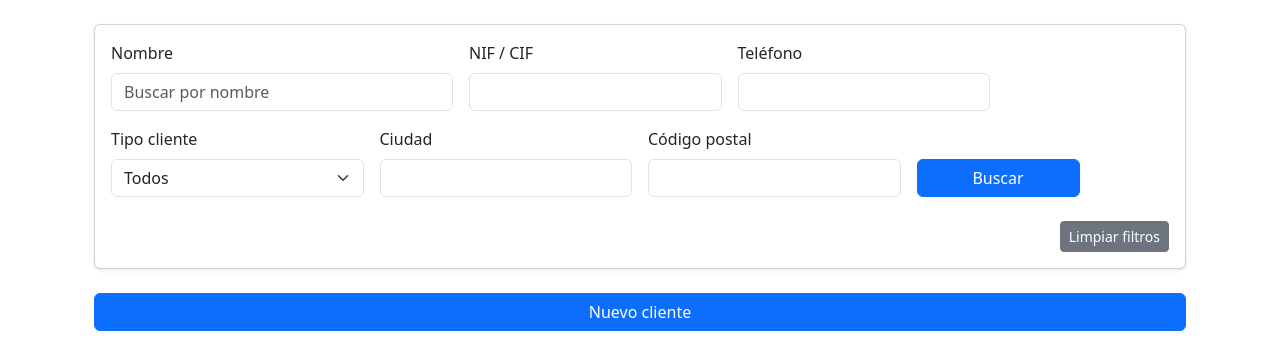
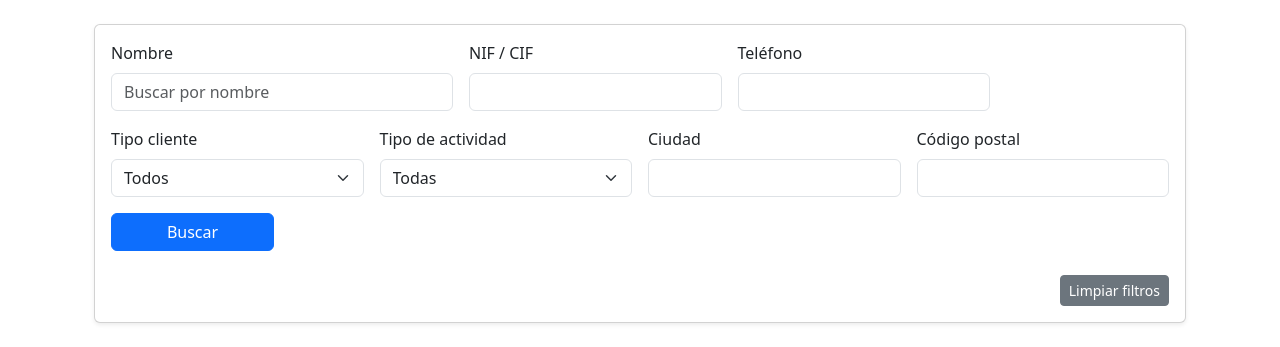
Before and after one commit to julioapb/alertas-visitas, a Flask app: page /clientes in a window 1280 px wide. Shown: the part 56-403 px from the top of the page. Run offline with Flask 3, Linux system fonts and the light colour scheme; data that the repository does not hold is empty; some libraries are stand-ins or nearby versions.

Commit message:
Select tipo de actividad

```diff
--- a/app.py
+++ b/app.py
@@ -12,6 +12,16 @@ app.config.from_object('config')
 
 mysql = MySQL(app)
 app.mysql = mysql
+
+TIPOS_ACTIVIDAD = [
+    "Comunidades",
+    "Naves",
+    "Peluqueria/ esteticas",
+    "Restaurantes",
+    "Tiendas/comercios",
+    "Fincas",
+    "Administración",
+]
 
 
 @app.template_filter('fecha_es')
@@ -55,6 +65,7 @@ def dashboard():
     # FILTROS
     # =========================
     cliente = request.args.get('cliente', '')
+    tipo_actividad = request.args.get('tipo_actividad', '')
     desde = request.args.get('desde', '')
     hasta = request.args.get('hasta', '')
 
@@ -75,6 +86,10 @@ def dashboard():
     if cliente:
         query_visitas += " AND c.nombre LIKE %s"
         params_visitas.append(f"%{cliente}%")
+
+    if tipo_actividad:
+        query_visitas += " AND c.tipo_actividad = %s"
+        params_visitas.append(tipo_actividad)
 
     if desde:
         query_visitas += " AND a.fecha_alerta >= %s"
@@ -107,6 +122,10 @@ def dashboard():
         query_renov += " AND c.nombre LIKE %s"
         params_renov.append(f"%{cliente}%")
 
+    if tipo_actividad:
+        query_renov += " AND c.tipo_actividad = %s"
+        params_renov.append(tipo_actividad)
+
     if desde:
         query_renov += " AND a.fecha_alerta >= %s"
         params_renov.append(desde)
@@ -123,7 +142,8 @@ def dashboard():
     return render_template(
         'dashboard.html',
         alertas_visitas=alertas_visitas,
-        alertas_renov=alertas_renov
+        alertas_renov=alertas_renov,
+        tipos_actividad=TIPOS_ACTIVIDAD
     )
 
 
--- a/clientes/routes.py
+++ b/clientes/routes.py
@@ -6,6 +6,16 @@ from decimal import Decimal, InvalidOperation
 import MySQLdb.cursors
 
 clientes_bp = Blueprint('clientes', __name__, template_folder='templates')
+
+TIPOS_ACTIVIDAD = [
+    "Comunidades",
+    "Naves",
+    "Peluqueria/ esteticas",
+    "Restaurantes",
+    "Tiendas/comercios",
+    "Fincas",
+    "Administración",
+]
 
 
 # ============================
@@ -21,6 +31,7 @@ def clientes():
     nif = request.args.get("nif", "")
     telefono = request.args.get("telefono", "")
     tipo_cliente = request.args.get("tipo_cliente", "")
+    tipo_actividad = request.args.get("tipo_actividad", "")
     ciudad = request.args.get("ciudad", "")
     cp = request.args.get("cp", "")
 
@@ -43,6 +54,10 @@ def clientes():
         query += " AND tipo_cliente = %s"
         params.append(tipo_cliente)
 
+    if tipo_actividad:
+        query += " AND tipo_actividad = %s"
+        params.append(tipo_actividad)
+
     if ciudad:
         query += " AND ciudad LIKE %s"
         params.append(f"%{ciudad}%")
@@ -56,7 +71,11 @@ def clientes():
     cur.execute(query, tuple(params))
     data = cur.fetchall()
 
-    return render_template('clientes/clientes.html', clientes=data)
+    return render_template(
+        'clientes/clientes.html',
+        clientes=data,
+        tipos_actividad=TIPOS_ACTIVIDAD
+    )
 
 
 # ============================
@@ -120,7 +139,11 @@ def editar_cliente(id):
     cur.execute("SELECT * FROM clientes WHERE id=%s", (id,))
     cliente = cur.fetchone()
 
-    return render_template("clientes/editar_cliente.html", cliente=cliente)
+    return render_template(
+        "clientes/editar_cliente.html",
+        cliente=cliente,
+        tipos_actividad=TIPOS_ACTIVIDAD
+    )
 
 
 # ============================
@@ -445,4 +468,7 @@ def nuevo_cliente():
 
         return redirect(url_for('clientes.clientes'))
 
-    return render_template("clientes/nuevo_cliente.html")
+    return render_template(
+        "clientes/nuevo_cliente.html",
+        tipos_actividad=TIPOS_ACTIVIDAD
+    )
--- a/templates/clientes/clientes.html
+++ b/templates/clientes/clientes.html
@@ -35,6 +35,18 @@
                     <option value="">Todos</option>
                     <option value="empresa" {% if request.args.get('tipo_cliente') == 'empresa' %}selected{% endif %}>Empresa</option>
                     <option value="particular" {% if request.args.get('tipo_cliente') == 'particular' %}selected{% endif %}>Particular</option>
+                </select>
+            </div>
+
+            <div class="col-12 col-md-3">
+                <label class="form-label">Tipo de actividad</label>
+                <select name="tipo_actividad" class="form-select">
+                    <option value="">Todas</option>
+                    {% for tipo in tipos_actividad %}
+                        <option value="{{ tipo }}" {% if request.args.get('tipo_actividad') == tipo %}selected{% endif %}>
+                            {{ tipo }}
+                        </option>
+                    {% endfor %}
                 </select>
             </div>
 
```
Also changed, not shown: templates/clientes/editar_cliente.html (+8 -2 lines), templates/clientes/nuevo_cliente.html (+6 -1 lines), templates/dashboard.html (+12 -0 lines).
